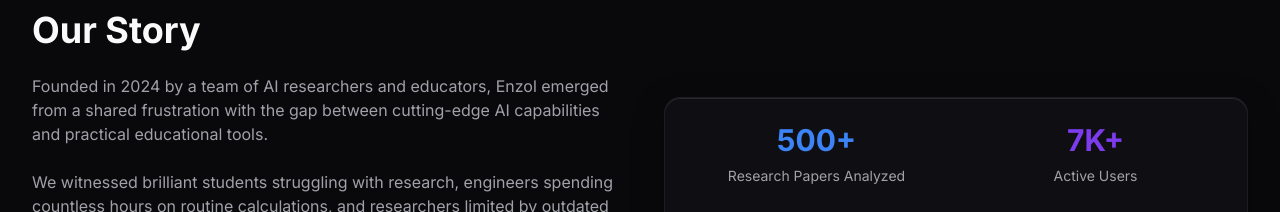
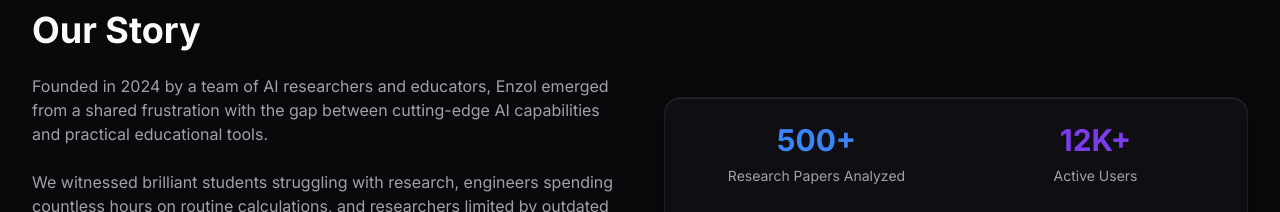
Before and after one commit to Vicade23/enzol-ai-pitchdeck, a React (Create React App) app: page / in a window 1280 px wide. Shown: the part 840-1052 px from the top of the page. Built offline with nearby package versions, Linux system fonts and the light colour scheme.

Commit message:
first commit

```diff
--- a/src/pages/AboutPage.tsx
+++ b/src/pages/AboutPage.tsx
@@ -120,7 +120,7 @@
                   <div className="text-sm text-muted-foreground">Research Papers Analyzed</div>
                 </div>
                 <div className="text-center">
-                  <div className="text-3xl font-bold text-secondary mb-2">7K+</div>
+                  <div className="text-3xl font-bold text-secondary mb-2">12K+</div>
                   <div className="text-sm text-muted-foreground">Active Users</div>
                 </div>
                 <div className="text-center">
```
